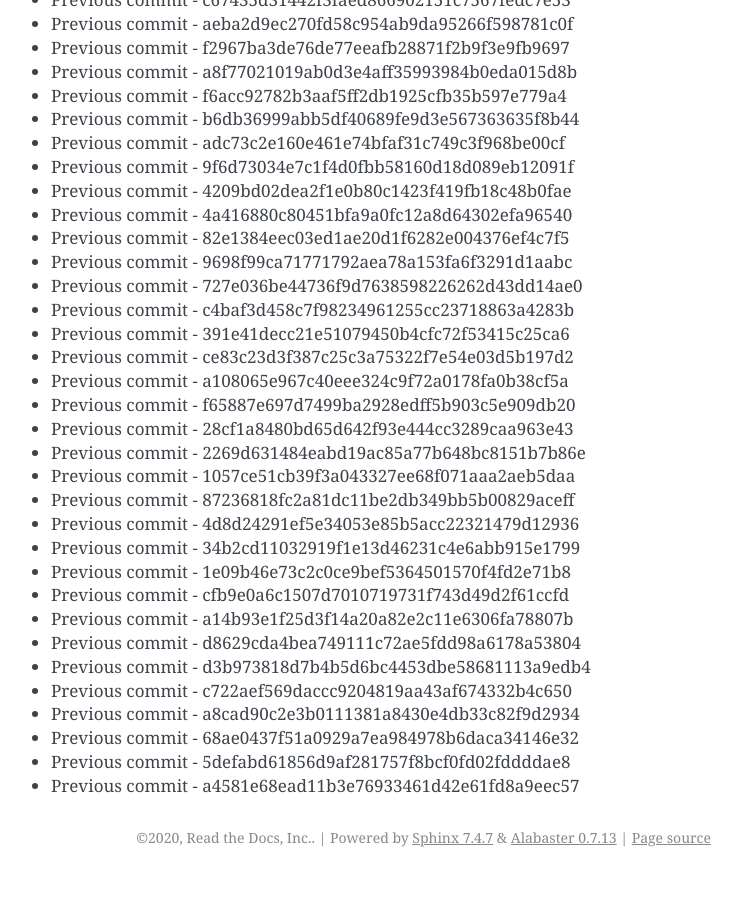
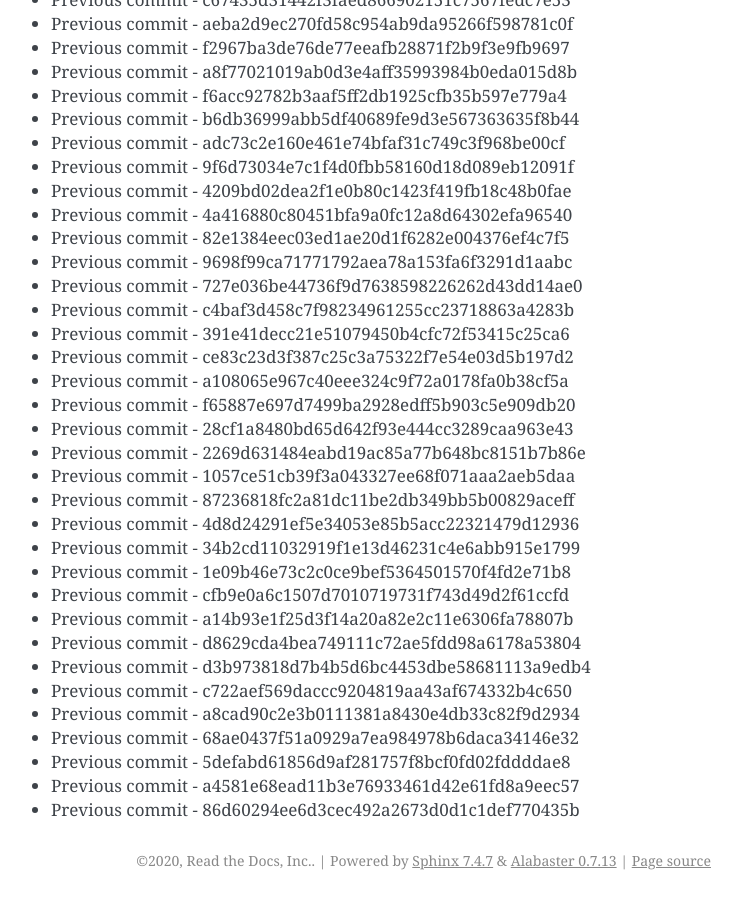
Before and after one commit to readthedocs/rtd-git-stresstest, a Sphinx documentation site: the page built from docs/updates.rst, in a window 1280 px wide and 900 px high, scrolled down 71189 px. Shown: the whole window, without its empty margins (399-1141 px from the left). Built offline with Sphinx 7.4.7, drawn with Linux system fonts in a browser that asks for light colours; before the commit the page ends 72066 px from its top, so only the background shows below that.

Commit message:
Generating commit from previous: 86d60294ee6d3cec492a2673d0d1c1def770435b

```diff
--- a/docs/updates.rst
+++ b/docs/updates.rst
@@ -3023,3 +3023,4 @@ It can be tested for any performance characteristics.
 * Previous commit - 68ae0437f51a0929a7ea984978b6daca34146e32
 * Previous commit - 5defabd61856d9af281757f8bcf0fd02fddddae8
 * Previous commit - a4581e68ead11b3e76933461d42e61fd8a9eec57
+* Previous commit - 86d60294ee6d3cec492a2673d0d1c1def770435b
```
